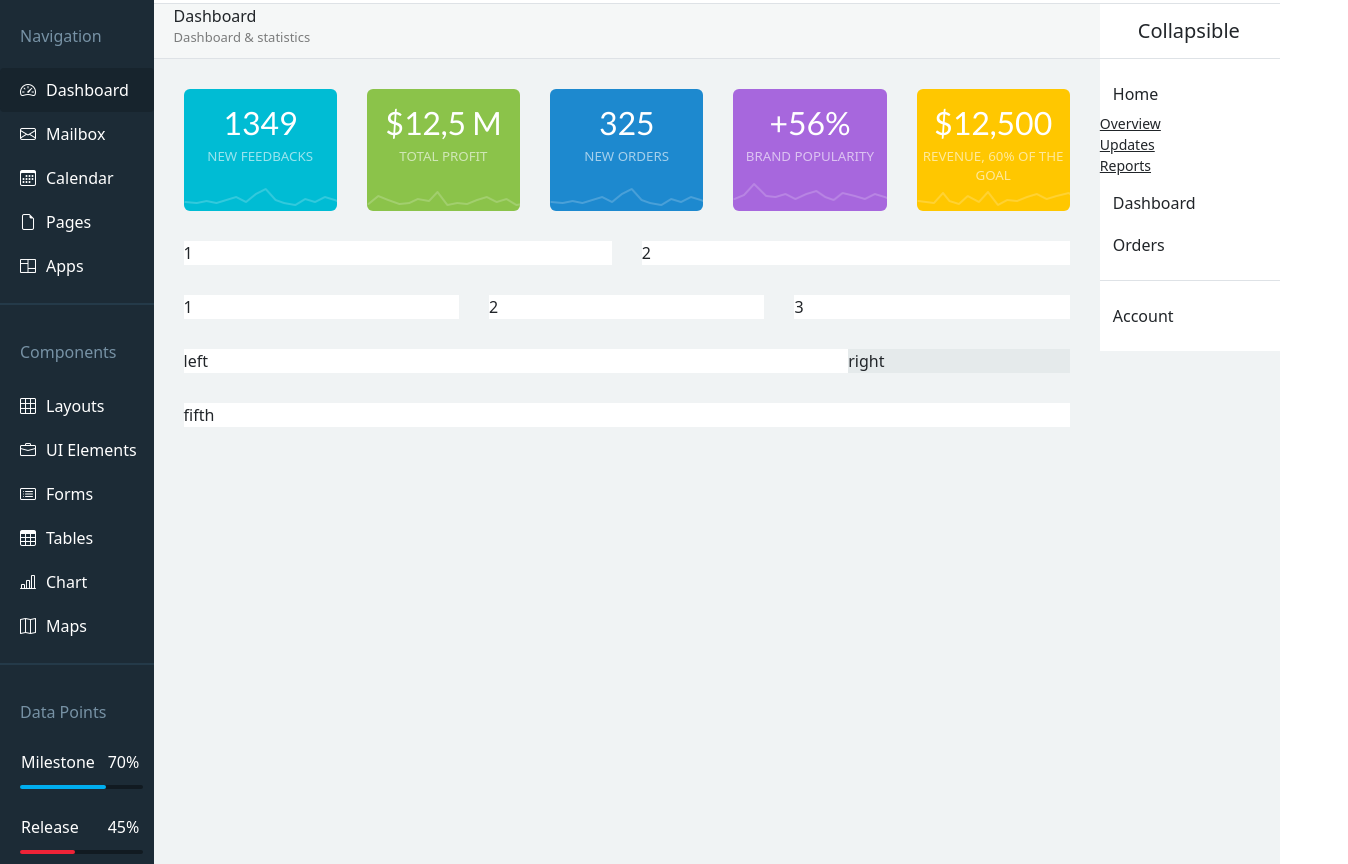
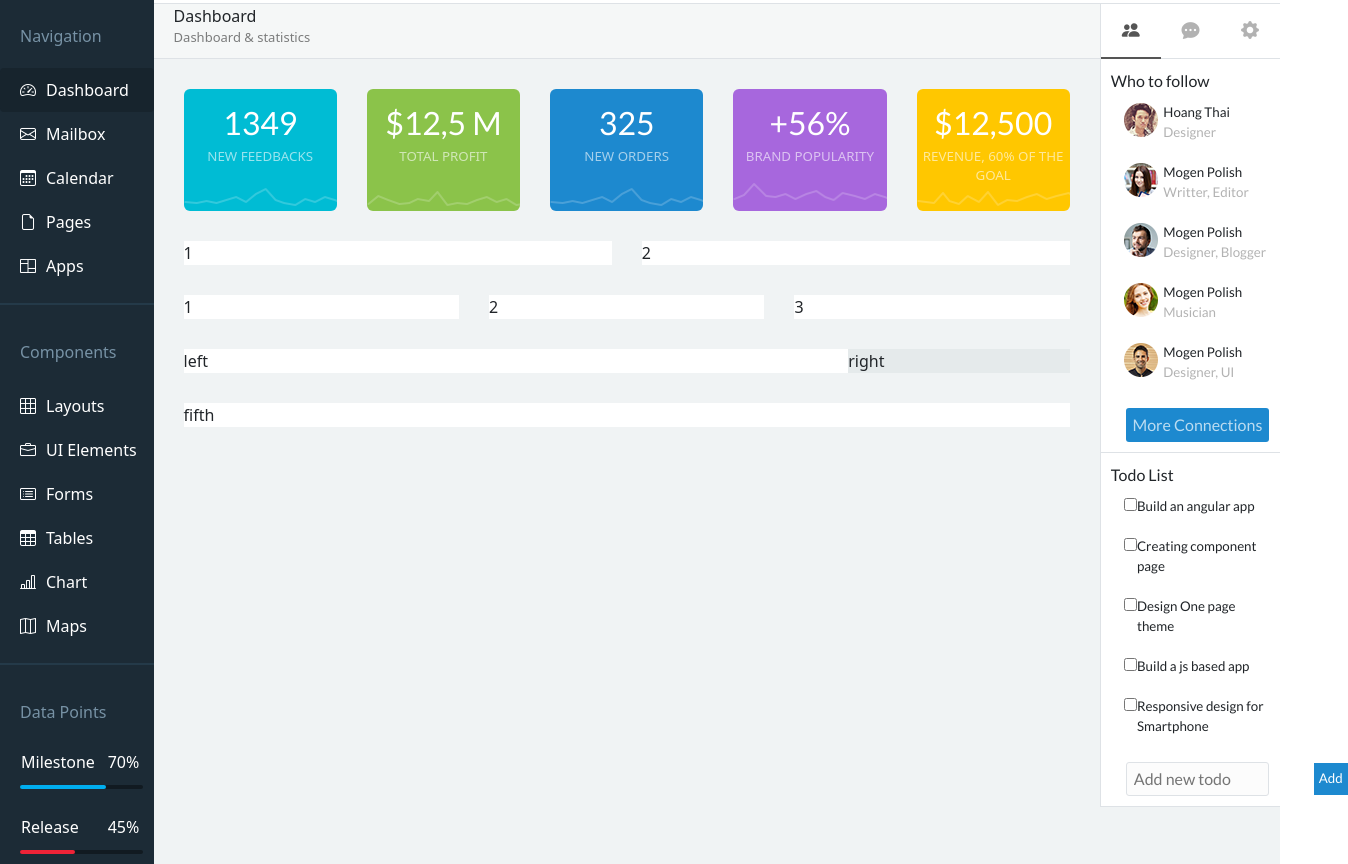
Before and after one commit to Yaroslav-Sobko/Web_programming_23_22, a website: page app/index.html in a window 1280 px wide. Shown: the part 46-910 px from the top of the page, 1348 px wide, since content can reach past the window. Drawn offline with nearby package versions, Linux system fonts and the light colour scheme.

Commit message:
right sidebar nf

```diff
--- a/app/css/style.css
+++ b/app/css/style.css
@@ -191,16 +191,44 @@ a.search-btn i{
 }
 
 .content-rightSidebar{
+    font-family: 'Lato', sans-serif;
     background-color: #fff;
     height: auto;
+    min-height: 100%;
     width: 16% ;
     float: right;
+    border-left: 1px solid #dee2e6;
+}
+
+.row-right-side-bar-top{
+    padding: 0px;
+}
+
+.col-right-side-bar-top-1{
+    padding-top: 13px;
+    padding-bottom: 13px;
+    text-align: center;
+    color: #555555;
+    font-size: large;
+    border-bottom: 2px solid #555555;
+}
+
+.col-right-side-bar-top-23{
+    padding-top: 13px;
+    padding-bottom: 13px;
+    text-align: center;
+    font-size: large;
+    color: rgba(0, 0, 0, 0.3);
+    border-bottom: 1px solid #dee2e6;
 }
 
 .Dashboard{
     background-color: #f5f7f7;
     border-bottom: 1px solid #dee2e6;
-    padding-left: 20px;
+    padding: 0px 10px 0px 20px;
+    width: 84%;
+    float: left;
+    margin-top: 0px;
 }
 
 .p-dash{
@@ -216,13 +244,68 @@ a.search-btn i{
 }
 
 .rightSidebar-padding-border{
-    padding-bottom: 12px !important;
-    padding-top: 12px;
+    padding-bottom: 0px !important;
+    padding-top: 0px;
+}
+
+.rightSidebar-WhoToFollow{
+    padding: 10px;
+    width: 100%;
+    border-bottom: 1px solid #dee2e6;
+}
+
+.rightSidebar-rows{
+    padding: 5px 5px 5px 20px;
+}
+
+.rightSidebar-cols{
+    padding: 5px;
+    font-size: smaller;
+}
+
+.rightSidebar-col2{
+    color: rgba(0, 0, 0, 0.3);
+}
+
+div.rightSidebar-WhoToFollow button{
+    margin-top: 15px;
+    margin-left: 15px;
+    width: 90%;
+    background: #1d89cf;
+    text-align: center;
+    border: 0;
+    border-radius: 3px;
+    color: rgba(255,255,255, 0.7);
+    height: 34px;
+}
+
+.add-box{
+    display: flex;
+    width: 90%;
+    background: #fcfcfc;
+    margin-left: 15px;
+    margin-top: 15px;
+    height: 34px;
+    border-radius: 3px;
+    border: 1px solid #dee2e6;
+}
+
+.add-btn{
+    text-decoration: none;
+    color: #fff;
+    padding-left: 5px;
+    padding-right: 5px;
+    font-size: smaller;
+    background: #1d89cf;
+    display: flex;
+    justify-content: center;
+    align-items: center;
 }
 
 .navbar-bot-bor{
     border-bottom: 1px solid #dee2e6;
 }
+
 
 .content-center-inside{
     padding: 15px;
--- a/app/index.html
+++ b/app/index.html
@@ -156,71 +156,123 @@
 			</div>
 		</nav>
 		<div class="content">
+
 			<div class="content-rightSidebar">
 				<div class="flex-shrink-0">
-					<a href="/" class="d-flex align-items-center pb-3 mb-3 link-dark text-decoration-none border-bottom rightSidebar-padding-border">
-						<svg class="bi me-2" width="30" height="24"><use xlink:href="#bootstrap"/></svg>
-						<span class="fs-5 fw-semibold">Collapsible</span>
-					</a>
-					<ul class="list-unstyled ps-0">
-						<li class="mb-1">
-							<button class="btn btn-toggle align-items-center rounded collapsed" data-bs-toggle="collapse" data-bs-target="#home-collapse" aria-expanded="true">
-								Home
-							</button>
-							<div class="collapse show" id="home-collapse">
-								<ul class="btn-toggle-nav list-unstyled fw-normal pb-1 small">
-									<li><a href="#" class="link-dark rounded">Overview</a></li>
-									<li><a href="#" class="link-dark rounded">Updates</a></li>
-									<li><a href="#" class="link-dark rounded">Reports</a></li>
-								</ul>
+					<div class="container margin-for-containers rightSidebar-padding-border">
+						<div class="row row-right-side-bar-top">
+							<div class="col col-right-side-bar-top-1">
+								<i class="bi bi-people-fill"></i>
 							</div>
-						</li>
-						<li class="mb-1">
-							<button class="btn btn-toggle align-items-center rounded collapsed" data-bs-toggle="collapse" data-bs-target="#dashboard-collapse" aria-expanded="false">
-								Dashboard
-							</button>
-							<div class="collapse" id="dashboard-collapse">
-								<ul class="btn-toggle-nav list-unstyled fw-normal pb-1 small">
-									<li><a href="#" class="link-dark rounded">Overview</a></li>
-									<li><a href="#" class="link-dark rounded">Weekly</a></li>
-									<li><a href="#" class="link-dark rounded">Monthly</a></li>
-									<li><a href="#" class="link-dark rounded">Annually</a></li>
-								</ul>
+							<div class="col col-right-side-bar-top-23">
+								<i class="bi bi-chat-dots-fill"></i>
 							</div>
-						</li>
-						<li class="mb-1">
-							<button class="btn btn-toggle align-items-center rounded collapsed" data-bs-toggle="collapse" data-bs-target="#orders-collapse" aria-expanded="false">
-								Orders
-							</button>
-							<div class="collapse" id="orders-collapse">
-								<ul class="btn-toggle-nav list-unstyled fw-normal pb-1 small">
-									<li><a href="#" class="link-dark rounded">New</a></li>
-									<li><a href="#" class="link-dark rounded">Processed</a></li>
-									<li><a href="#" class="link-dark rounded">Shipped</a></li>
-									<li><a href="#" class="link-dark rounded">Returned</a></li>
-								</ul>
+							<div class="col col-right-side-bar-top-23">
+								<i class="bi bi-gear-fill"></i>
 							</div>
-						</li>
-						<li class="border-top my-3"></li>
-						<li class="mb-1">
-							<button class="btn btn-toggle align-items-center rounded collapsed" data-bs-toggle="collapse" data-bs-target="#account-collapse" aria-expanded="false">
-								Account
-							</button>
-							<div class="collapse" id="account-collapse">
-								<ul class="btn-toggle-nav list-unstyled fw-normal pb-1 small">
-									<li><a href="#" class="link-dark rounded">New...</a></li>
-									<li><a href="#" class="link-dark rounded">Profile</a></li>
-									<li><a href="#" class="link-dark rounded">Settings</a></li>
-									<li><a href="#" class="link-dark rounded">Sign out</a></li>
-								</ul>
 						</div>
-						</li>
-					</ul>
+					</div>
+					<div class="container margin-for-containers rightSidebar-WhoToFollow">
+						<div>Who to follow</div>
+						<div class="row rightSidebar-rows">
+							<div class="col-3 rightSidebar-cols">
+								<img src="img/avar_1.png">
+							</div>
+							<div class="col-9 rightSidebar-cols">
+								<div>Hoang Thai</div>
+								<div class="rightSidebar-col2">Designer</div>
+							</div>
+						</div>
+						<div class="row rightSidebar-rows">
+							<div class="col-3 rightSidebar-cols">
+								<img src="img/avar_2.png">
+							</div>
+							<div class="col-9 rightSidebar-cols">
+								<div>Mogen Polish</div>
+								<div class="rightSidebar-col2">Writter, Editor</div>
+							</div>
+						</div>
+						<div class="row rightSidebar-rows">
+							<div class="col-3 rightSidebar-cols">
+								<img src="img/avar_3.png">
+							</div>
+							<div class="col-9 rightSidebar-cols">
+								<div>Mogen Polish</div>
+								<div class="rightSidebar-col2">Designer, Blogger</div>
+							</div>
+						</div>
+						<div class="row rightSidebar-rows">
+							<div class="col-3 rightSidebar-cols">
+								<img src="img/avar_4.png">
+							</div>
+							<div class="col-9 rightSidebar-cols">
+								<div>Mogen Polish</div>
+								<div class="rightSidebar-col2">Musician</div>
+							</div>
+						</div>
+						<div class="row rightSidebar-rows">
+							<div class="col-3 rightSidebar-cols">
+								<img src="img/avar_5.png">
+							</div>
+							<div class="col-9 rightSidebar-cols">
+								<div>Mogen Polish</div>
+								<div class="rightSidebar-col2">Designer, UI</div>
+							</div>
+						</div>
+						<button>More Connections</button>
+					</div>
+					<div class="container margin-for-containers rightSidebar-WhoToFollow">
+						<div>Todo List</div>
+						<div class="row rightSidebar-rows">
+							<div class="col-1 rightSidebar-cols">
+								<input type="checkbox">
+							</div>
+							<div class="col-11 rightSidebar-cols">
+								<div>Build an angular app</div>
+							</div>
+						</div>
+						<div class="row rightSidebar-rows">
+							<div class="col-1 rightSidebar-cols">
+								<input type="checkbox">
+							</div>
+							<div class="col-11 rightSidebar-cols">
+								<div>Creating component page</div>
+							</div>
+						</div>
+						<div class="row rightSidebar-rows">
+							<div class="col-1 rightSidebar-cols">
+								<input type="checkbox">
+							</div>
+							<div class="col-11 rightSidebar-cols">
+								<div>Design One page theme</div>
+							</div>
+						</div>
+						<div class="row rightSidebar-rows">
+							<div class="col-1 rightSidebar-cols">
+								<input type="checkbox">
+							</div>
+							<div class="col-11 rightSidebar-cols">
+								<div>Build a js based app</div>
+							</div>
+						</div>
+						<div class="row rightSidebar-rows">
+							<div class="col-1 rightSidebar-cols">
+								<input type="checkbox">
+							</div>
+							<div class="col-11 rightSidebar-cols">
+								<div>Responsive design for Smartphone </div>
+							</div>
+						</div>
+						<div class="add-box">
+							<input type="text" class="search-txt" placeholder="Add new todo">
+							<a href="#" class="add-btn">Add</a>
+						</div>
+					</div>
 
 				</div>
 			</div>
-			<div class="content-center">
-				<div class="Dashboard">
+
+			<div class="Dashboard content-center-dash">
 				<p class="p-dash">
 					Dashboard
 				</p>
@@ -228,6 +280,7 @@
 					Dashboard & statistics
 				</p>
 			</div>
+			<div class="content-center">
 				<div class="content-center-inside">
 					<div class="container margin-for-containers">
 						<div class="row row-my-style">
```
Also changed, not shown: app/img/avar_2.png (added), app/img/avar_3.png (added), app/img/avar_4.png (added), app/img/avar_5.png (added). Lines whose indentation alone changed are shown as unchanged.
